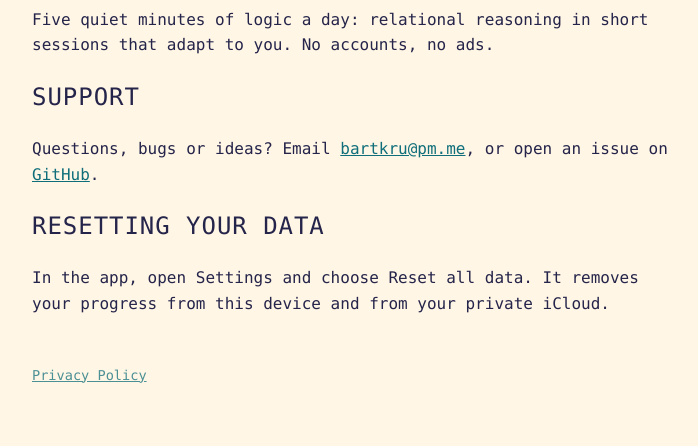
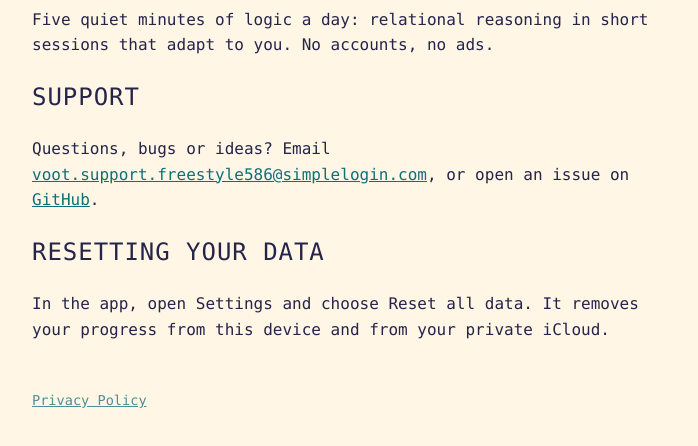
Before and after one commit to bartek-890/voot-site, a plain HTML site: page index.html in a window 1280 px wide. Shown: the part 114-560 px from the top of the page, without its empty margins (288-986 px from the left). Drawn offline with Linux system fonts and the light colour scheme.

Commit message:
Use support alias

```diff
--- a/index.html
+++ b/index.html
@@ -2,7 +2,7 @@
 <h1>Voot</h1>
 <p>Five quiet minutes of logic a day: relational reasoning in short sessions that adapt to you. No accounts, no ads.</p>
 <h2>Support</h2>
-<p>Questions, bugs or ideas? Email <a href="mailto:bartkru@pm.me">bartkru@pm.me</a>, or open an issue on <a href="https://github.com/bartek-890/voot-site/issues">GitHub</a>.</p>
+<p>Questions, bugs or ideas? Email <a href="mailto:voot.support.freestyle586@simplelogin.com">voot.support.freestyle586@simplelogin.com</a>, or open an issue on <a href="https://github.com/bartek-890/voot-site/issues">GitHub</a>.</p>
 <h2>Resetting your data</h2>
 <p>In the app, open Settings and choose Reset all data. It removes your progress from this device and from your private iCloud.</p>
 <footer><a href="privacy.html">Privacy Policy</a></footer>
```
